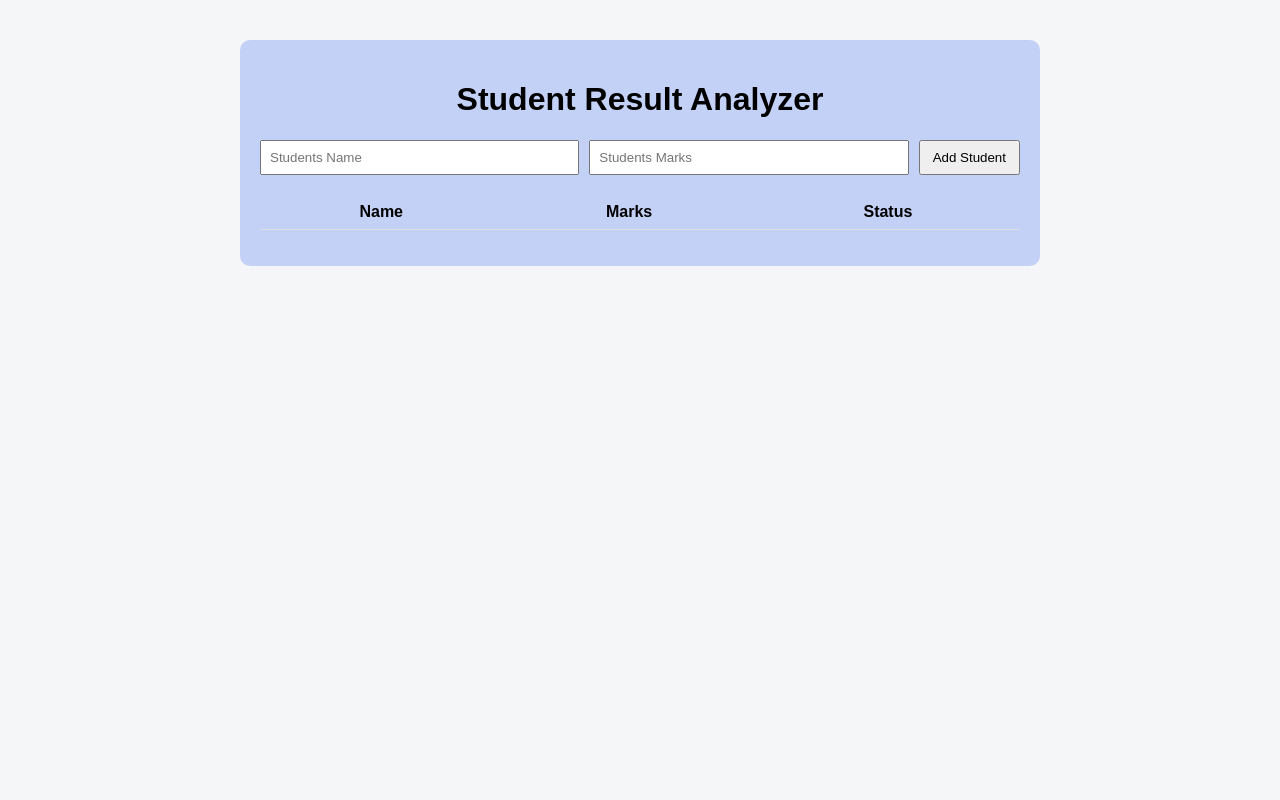
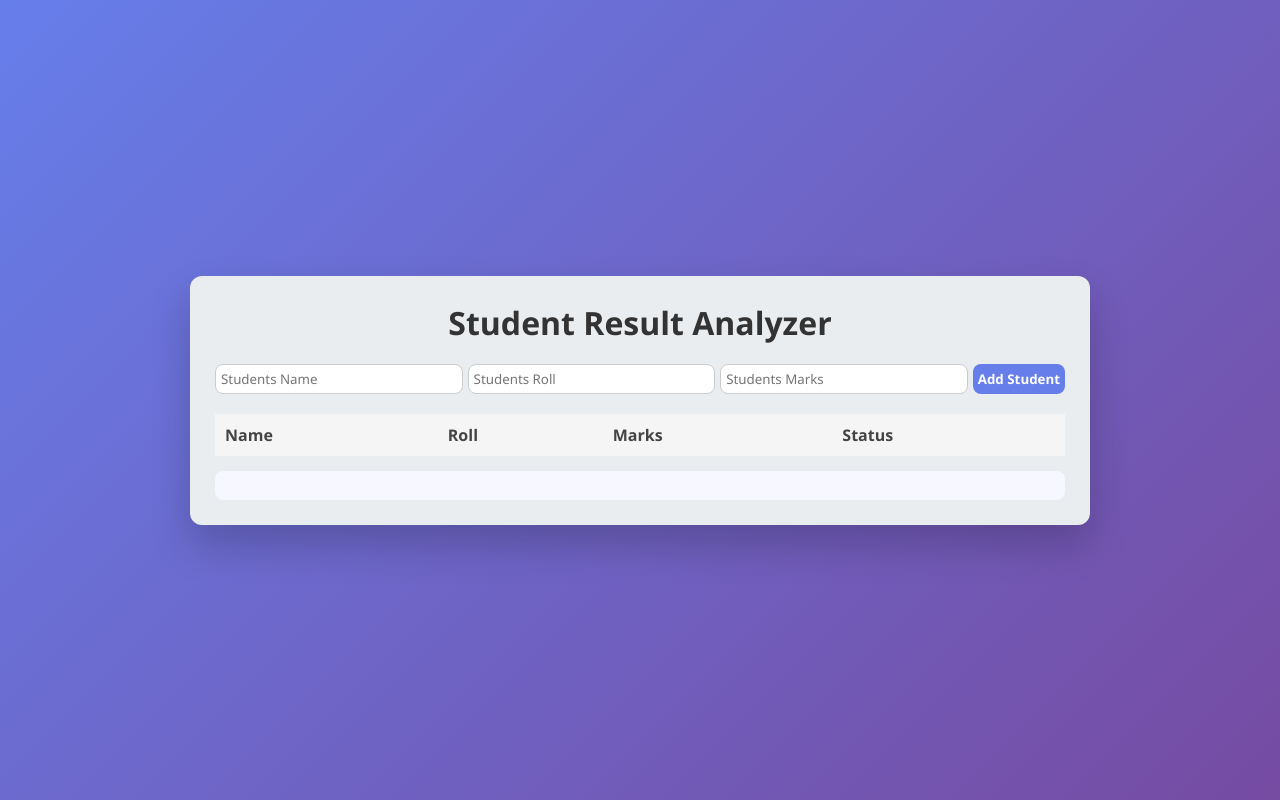
Before and after one commit to Tuhina-Paria/student-result-analyzer, a plain HTML site: page index.html in a window 1280 px wide. Drawn offline with Linux system fonts and the light colour scheme.

Commit message:
Add delete functionality, roll number identifier, and fix empty summary

```diff
--- a/index.html
+++ b/index.html
@@ -12,6 +12,7 @@
 
   <div class="form">
     <input type="text" id="name" placeholder="Students Name">
+    <input type="number" id="roll" placeholder="Students Roll">
     <input type="number" id="marks" placeholder="Students Marks">
    <button onclick="addStudent()">Add Student</button>
   </div>
@@ -19,6 +20,7 @@
   <table>
     <tr>
       <th>Name</th>
+      <th>Roll</th>
       <th>Marks</th>
       <th>Status</th>
     </tr>
--- a/script.js
+++ b/script.js
@@ -4,19 +4,23 @@ let students = [];
 // Called when button is clicked
 function addStudent() {
   const nameInput = document.getElementById("name");
+  const rollInput = document.getElementById("roll");
+
   const marksInput = document.getElementById("marks");
 
   const name = nameInput.value;
+  const roll = Number(rollInput.value);
   const marks = Number(marksInput.value);
 
-  if (name === "" || marks === "") {
-    alert("Please enter name and marks");
+  if (name === "" || isNaN(marks) || isNaN(roll)) {
+    alert("Please enter name and marks and roll");
     return;
   }
 
-  students.push({ name, marks });
+  students.push({ name, marks,roll});
 
   nameInput.value = "";
+  rollInput.value="";
   marksInput.value = "";
 
   renderTable();
@@ -27,7 +31,7 @@ function renderTable() {
   const tableBody = document.getElementById("tableBody");
   tableBody.innerHTML = "";
 
-  students.forEach(student => {
+  students.forEach((student ,index)=> {
     const row = document.createElement("tr");
 
     const status = student.marks >= 35 ? "Pass" : "Fail";
@@ -35,15 +39,36 @@ function renderTable() {
 
         row.innerHTML = `
             <td>${student.name}</td>
+            <td>${student.roll}</td>
             <td>${student.marks}</td>
             <td class="${statusClass}">${status}</td>
+             <td>
+        <button onclick="deleteStudent(${index})">❌</button>
+      </td>
     `;
 
     tableBody.appendChild(row);
   });
 }
+function deleteStudent(index){
+  students.splice(index,1);
+  renderTable();
+  updateSummary();
+}
 
 function updateSummary() {
+
+  const averageEl = document.getElementById("average");
+  const topperEl = document.getElementById("topper");
+
+  if(students.length === 0){
+      averageEl.innerText = "";
+    topperEl.innerText = "";
+    return;
+  }
+
+
+
   const total = students.reduce((sum, s) => sum + s.marks, 0);
   const average = (total / students.length).toFixed(2);
 
--- a/style.css
+++ b/style.css
@@ -1,51 +1,97 @@
+/* Reset */
 * {
+  margin: 0;
+  padding: 0;
   box-sizing: border-box;
-  font-family: Arial, sans-serif;
+  font-family: "Segoe UI", sans-serif;
 }
 
+/* Page background */
 body {
-  background: #f4f6f8;
+  background: linear-gradient(135deg, #667eea, #764ba2);
+  min-height: 100vh;
+  display: flex;
+  justify-content: center;
+  align-items: center;
 }
 
+/* Main card */
 .container {
-  width: 800px;
-  margin: 40px auto;
-  background: rgba(115, 145, 242, 0.371);
-  padding: 20px;
-  border-radius: 10px;
+  background: rgb(234, 237, 239);
+  width: 100%;
+  max-width: 900px;
+  padding: 25px;
+  border-radius: 12px;
+  box-shadow: 0 20px 40px rgba(0,0,0,0.2);
 }
 
+/* Title */
 h1 {
   text-align: center;
+  margin-bottom: 20px;
+  color: #333;
 }
 
+/* Form */
 .form {
   display: flex;
-  gap: 10px;
+  gap: 5px;
   margin-bottom: 20px;
 }
 
-input {
+.form input {
   flex: 1;
-  padding: 8px;
+  padding: 5px;
+  border-radius: 8px;
+  border: 1px solid #ccc;
+  outline: none;
 }
 
-button {
-  padding: 8px 12px;
-  cursor: pointer;
+.form input:focus {
+  border-color: #e9eaee;
 }
 
+/* Button */
+.form button {
+  padding: 5px 5px;
+  border: none;
+  border-radius: 8px;
+  background: #667eea;
+  color: white;
+  font-weight: bold;
+  cursor: pointer;
+  transition: 0.3s;
+}
+
+.form button:hover {
+  background: #5a67d8;
+}
+
+/* Table */
 table {
   width: 100%;
   border-collapse: collapse;
+  margin-top: 10px;
 }
 
-th, td {
-  padding: 8px;
-  text-align: center;
-  border-bottom: 1px solid #ddd;
+th {
+  background: #f5f5f5;
+  padding: 10px;
+  text-align: left;
+  color: #444;
 }
 
+td {
+  padding: 10px;
+  border-bottom: 1px solid #eee;
+}
+
+/* Hover row */
+tbody tr:hover {
+  background: #f9f9ff;
+}
+
+/* Status colors */
 .pass {
   color: green;
   font-weight: bold;
@@ -56,7 +102,15 @@ th, td {
   font-weight: bold;
 }
 
+/* Summary */
 .summary {
   margin-top: 15px;
-  font-weight: bold;
+  padding: 12px;
+  background: #f7f7ff;
+  border-radius: 8px;
 }
+
+.summary p {
+  margin: 5px 0;
+  font-weight: 500;
+}
```
